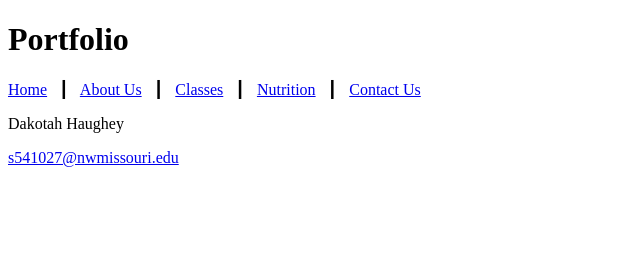
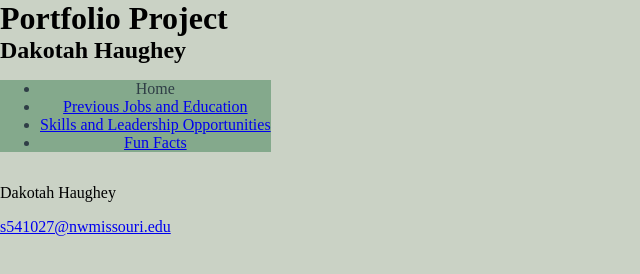
Before and after one commit to 144Fa23/portfolio-project-dhaughey72, a plain HTML site: page template.html in a window 1280 px wide. Shown: the whole page, without its empty margins (0-640 px from the left). Drawn offline with Linux system fonts and the light colour scheme.

Commit message:
added css
its not working idk why

```diff
--- /dev/null
+++ b/style.css
@@ -0,0 +1,32 @@
+/* File name: style.css */
+
+/* css reset */
+body, header, nav, main, footer, img, h1, h2, h3, h4, h5, h6{
+    margin: 0;
+    padding: 0;
+    border: 0;
+}
+
+/* nav styles */
+nav{
+    border-top: 3%;
+    border-bottom: 3%;
+    border-color: #2f3e46;
+    max-width: 100%;
+    display: block;
+}
+nav ul{
+    text-align: center;
+    background-color: #84a98c;
+    color: #2f3e46;
+    text-decoration: none;
+    display: inline-block;
+}
+nav ul li{
+    text-decoration: none;
+}
+
+
+body{
+    background-color: #cad2c5;
+}
--- a/template.html
+++ b/template.html
@@ -1,25 +1,27 @@
 <!DOCTYPE html>
 <!-- This website template was created by : Dakotah Haughey -->
+<!-- Page: Home -->
 <html lang="en">
 
 <head>
     <title>Haughey Portfolio Project</title>
     <meta charset="utf-8">
+    <link rel="stylesheet" href="style.css">
 </head>
 
 <body>
-    <div id="container">
-
     <header>
-            <h1>Portfolio</h1>
+        <h1>Portfolio Project</h1>
+        <h2>Dakotah Haughey</h2>
     </header>
 
     <nav>
-            <p><a href="index.html">Home</a> &nbsp; &#9475; &nbsp;
-                <a href="about.html">About Us</a> &nbsp; &#9475; &nbsp;
-                <a href="classes.html">Classes</a> &nbsp; &#9475; &nbsp;
-                <a href="nutrition.html">Nutrition</a> &nbsp; &#9475; &nbsp;
-                <a href="contact.html">Contact Us</a> </p>
+        <ul>
+            <li><a href="home"></a>Home</li>
+            <li><a href="jobs">Previous Jobs and Education</a></li>
+            <li><a href="skills">Skills and Leadership Opportunities</a></li>
+            <li><a href="facts">Fun Facts</a></li>
+        </ul>
     </nav>
 
     <main>
@@ -31,13 +33,9 @@
     </main>
 
     <footer>
-
         <p>Dakotah Haughey</p>
         <p><a href="mailto:s541027@nwmissouri.ed">s541027@nwmissouri.edu</a></p>
-
     </footer>
-
-    </div>
 </body>
 
 </html>
```
Also changed, not shown: index.html (deleted). Lines whose indentation alone changed are shown as unchanged.
